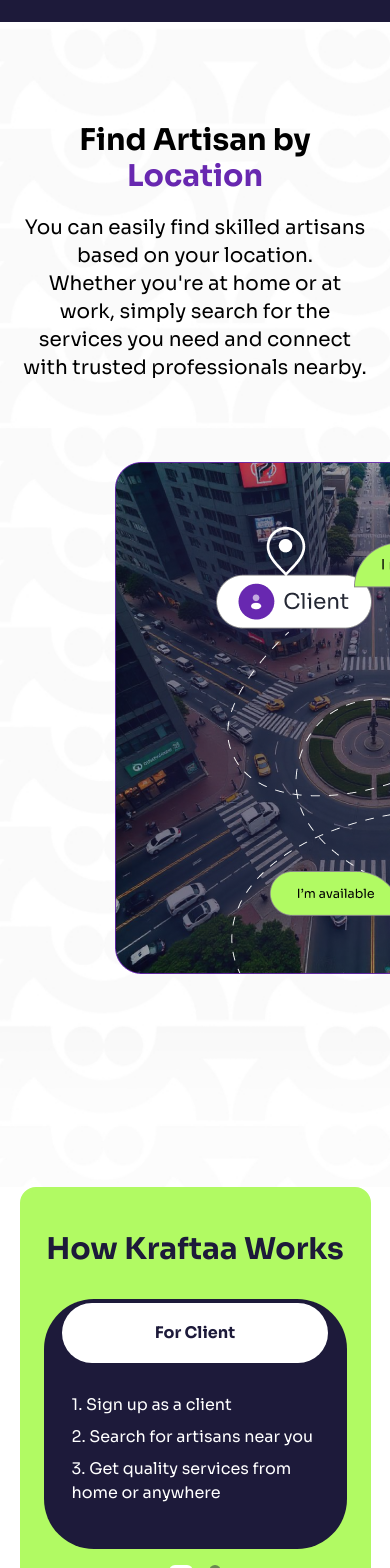
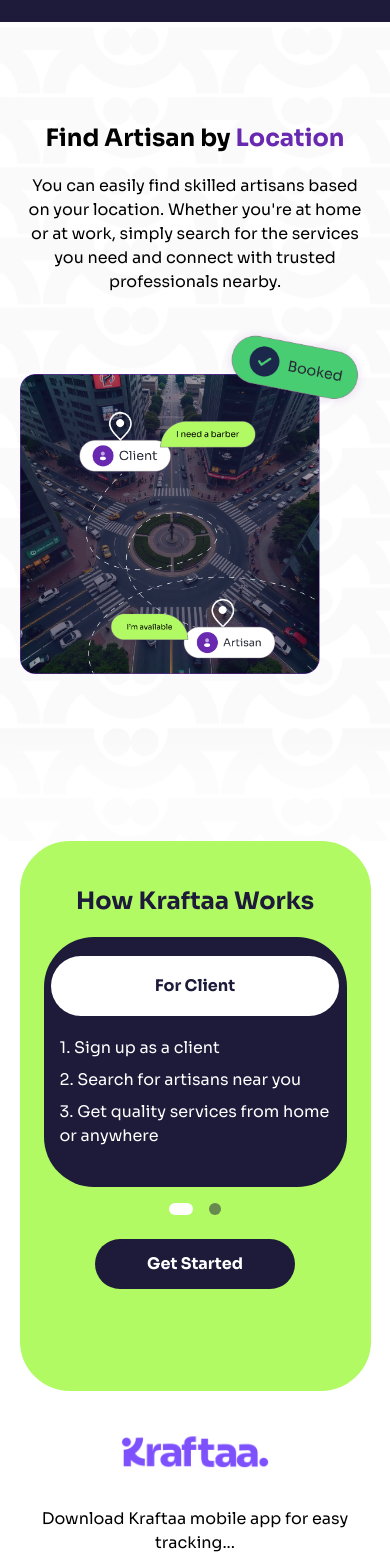
Before and after one commit to covey-codes/kraftaa-landing-page, a React (Vite) app: page / in a window 390 px wide. Shown: the part 2780-4348 px from the top of the page. Built offline with nearby package versions, Linux system fonts and the light colour scheme.

Commit message:
completed mobile version

```diff
--- a/src/components/DownloadmobileSection.jsx
+++ b/src/components/DownloadmobileSection.jsx
@@ -23,7 +23,7 @@
         <div className="w-[200px]">
           <img src="/kraftaalogo.png" alt="Kraftaa Logo" />
         </div>
-        <p className="text-black font-normal md:text-2xl md:font-medium sm:text-xl">
+        <p className="text-black text-center font-normal md:text-2xl md:font-medium sm:text-xl">
           Download Kraftaa mobile app for easy tracking...
         </p>
         <div className="mt-[40px] flex justify-center w-full">
--- a/src/components/FindArtisanSection.jsx
+++ b/src/components/FindArtisanSection.jsx
@@ -73,12 +73,12 @@
           animate={isMobileInView ? { opacity: 1, y: 0 } : {}}
           transition={{ duration: 1, ease: "easeOut" }}
         >
-          <p className="text-3xl font-bold m-5">
+          <p className="text-2xl text-nowrap font-bold m-5">
             {headers.find((header) => header.key === "findArtisan")?.title}
           </p>
 
-          <p className="text-xl">
-            You can easily find skilled artisans based on your location. <br />
+          <p className="text-1xl md:2xl">
+            You can easily find skilled artisans based on your location.
             Whether you're at home or at work, simply search for the
             services you need and connect with trusted professionals
             nearby.
@@ -87,7 +87,7 @@
 
         {/* Mobile Image */}
         <motion.div
-          className="mt-20 w-[700px] flex justify-center"
+          className="mt-20 w-[300px] flex justify-center"
           initial={{ opacity: 0, scale: 0.8 }}
           animate={isMobileInView ? { opacity: 1, scale: 1 } : {}}
           transition={{ duration: 1, ease: "easeOut" }}
@@ -97,7 +97,7 @@
 
         {/* Animated Booked Image for Mobile */}
         <motion.div
-          className="w-[230px] top-[-580px] left-[450px] relative"
+          className="w-[150px] top-[-350px] left-[200px] relative"
           initial={{ opacity: 0, rotate: -20 }}
           animate={isMobileInView ? { opacity: 1, rotate: 0 } : {}}
           transition={{ duration: 0.8, delay: 0.5 }}
--- a/src/components/FooterSection.jsx
+++ b/src/components/FooterSection.jsx
@@ -6,13 +6,13 @@
       {/* MOBILE FOOTER (Visible on small and medium screens) */}
       <div className="lg:hidden bg-black h-[200px] flex flex-col overflow-hidden items-center justify-center">
         <img className="w-[200px]" src="/logo.png" alt="logo" />
-        <p className="text-[#B1FA63] text-sm">Your personal <span className='text-[#B1FA63]'>Connection</span> to Local <span className='text-[#B1FA63]'>Experts...</span></p>
-        <div className="flex text-sm justify-center items-start text-white">
-          <ul className="m-5">Blog</ul>
-          <ul className="m-5">About Us</ul>
-          <ul className="m-5">Contact Us</ul>
-          <ul className="m-5">FAQ</ul>
-          <ul className="m-5">Privacy Policy</ul>
+        <p className="text-[#B1FA63] mb-3 text-sm">Your personal <span className='text-[#B1FA63]'>Connection</span> to Local <span className='text-[#B1FA63]'>Experts...</span></p>
+        <div className="flex text-[11px] justify-center items-start text-nowrap text-white">
+          <ul className="m-1">Blog</ul>
+          <ul className="m-1">About Us</ul>
+          <ul className="m-1">Contact Us</ul>
+          <ul className="m-1">FAQ</ul>
+          <ul className="m-1">Privacy Policy</ul>
         </div>
       </div>
 
--- a/src/components/HowKraftaaWorksSection.jsx
+++ b/src/components/HowKraftaaWorksSection.jsx
@@ -66,11 +66,11 @@
       {/* Mobile View */}
       <div className="flex justify-center">
         <div
-          className={`bg-[#B1FA63] lg:hidden h-[550px] flex flex-col items-center text-center w-[90%] py-10 px-5 border-4 border-[#B1FA63] rounded-2xl transition-all duration-1000 ${
+          className={`bg-[#B1FA63] lg:hidden h-[550px] flex flex-col items-center text-center w-[90%] py-10 px-5 border-4 border-[#B1FA63] rounded-[50px] transition-all duration-1000 ${
             isVisible ? "opacity-100 translate-y-0" : "opacity-0 translate-y-10"
           }`}
         >
-          <h2 className="text-3xl font-bold text-[#1D1A3A] mb-8">
+          <h2 className="text-2xl md:3xl text-nowrap font-bold text-[#1D1A3A] mb-5">
             {headers.find((h) => h.key === "howKraftaaWorks")?.title}
           </h2>
 
@@ -80,8 +80,8 @@
               className="flex w-[200%] transition-transform duration-500 ease-in-out"
               style={{ transform: currentTab === "client" ? "translateX(0)" : "translateX(-50%)" }}
             >
-              <div className="w-[50%] flex-shrink-0 rounded-[50px] h-[250px] bg-[#1D1A3A] text-white flex flex-col items-center justify-center py-5 px-3">
-                <div className="bg-white text-[#1D1A3A] font-bold w-[95%] h-[60px] flex items-center justify-center rounded-[50px] mt-[-40px] mb-[30px]">
+              <div className="w-[50%] flex-shrink-0 rounded-[50px] min-h-[250px] bg-[#1D1A3A] text-white flex flex-col items-center justify-center ">
+                <div className="bg-white text-[#1D1A3A] font-bold w-[95%] h-[60px] flex items-center justify-center rounded-[50px] mt-[-20px] mb-[20px]">
                   <p>For Client</p>
                 </div>
                 <ul className="text-left w-full px-4 space-y-2">
@@ -91,8 +91,8 @@
                 </ul>
               </div>
 
-              <div className="w-[50%] flex-shrink-0 rounded-[50px] h-[250px] bg-[#1D1A3A] text-white flex flex-col items-center justify-center py-5 px-3">
-                <div className="bg-white text-[#1D1A3A] font-bold w-[95%] h-[60px] flex items-center justify-center rounded-[50px] mt-[-40px] mb-[30px]">
+              <div className="w-[50%] flex-shrink-0 rounded-[50px] min-h-[250px] bg-[#1D1A3A] text-white flex flex-col items-center justify-center">
+                <div className="bg-white text-[#1D1A3A] font-bold w-[95%] h-[60px] flex items-center justify-center rounded-[50px] mt-[-20px] mb-[20px]">
                   <p>For Artisan</p>
                 </div>
                 <ul className="text-left w-full px-4 space-y-2">
```
